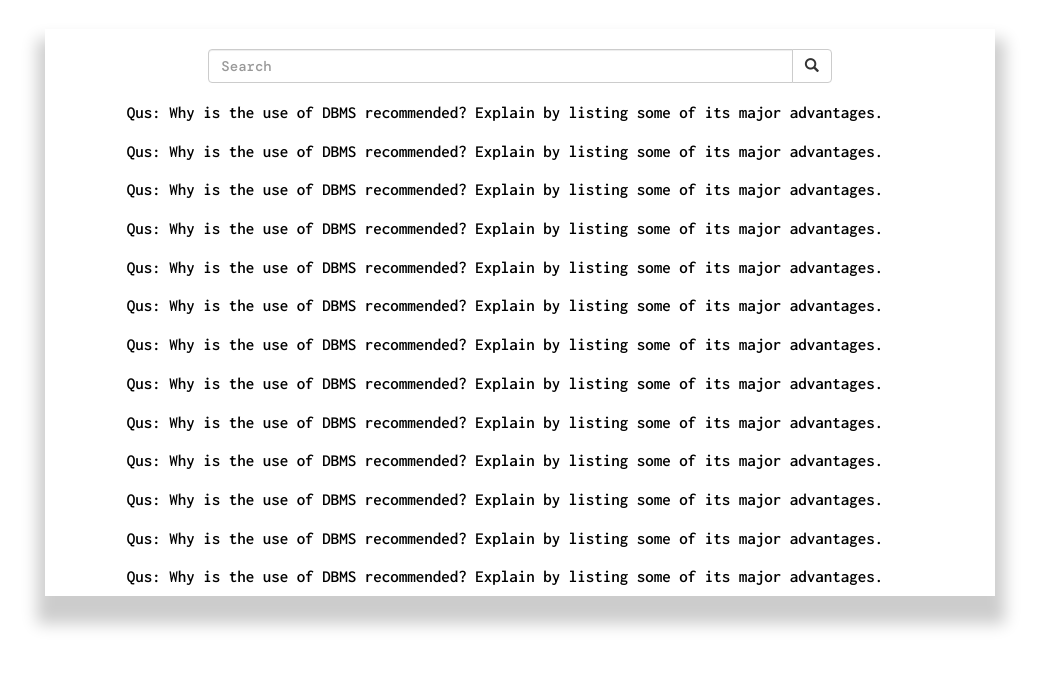
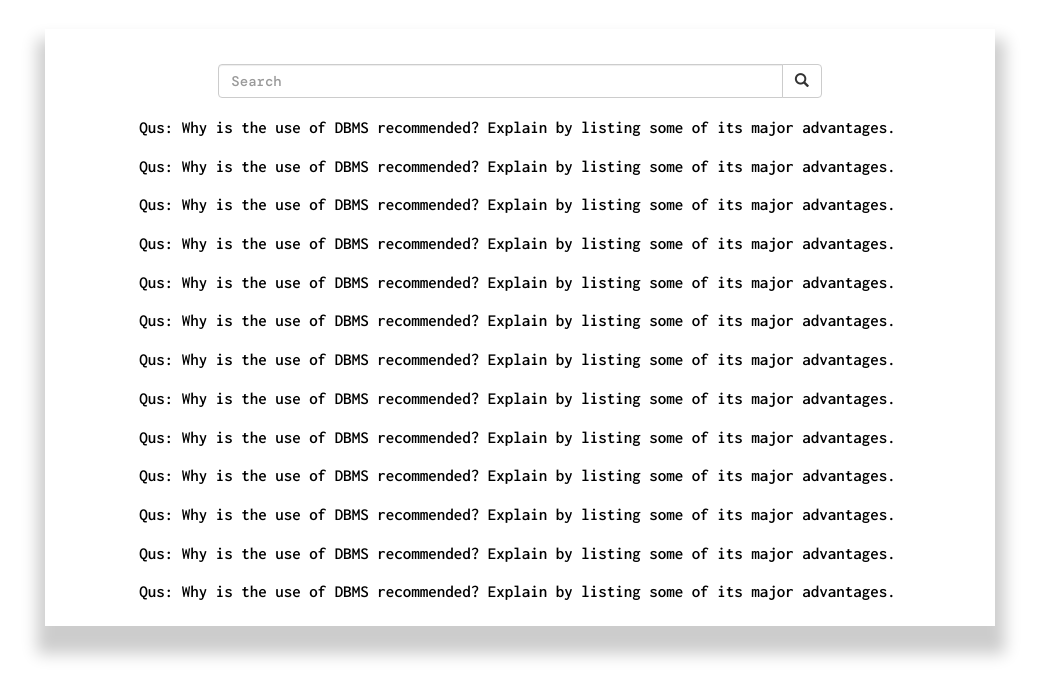
Before and after one commit to kuntalsarkar20/CSQueries, a PHP site: page /ViewAllQus.php in a window 1280 px wide. Shown: the part 51-749 px from the top of the page, without its empty margins (120-1161 px from the left). Run offline with PHP 8.4, Linux system fonts and the light colour scheme; some libraries are stand-ins or nearby versions.

Commit message:
Add Some

```diff
--- a/ViewAllQus.php
+++ b/ViewAllQus.php
@@ -4,8 +4,9 @@ include "Header.php";
 <section style="padding: 80px 0px 0px 0px;">
 <div class="container">
 	<div class="col-md-offset-1 col-lg-10 col-md-10 col-md-10 box1" style="padding: 20px 0px 0px 0px;border:px solid black;">
-		<div class="row">
-			<div class="col-md-offset-2 col-lg-8 col-md-8 col-sm-8">
+		<div class="row" style="padding:15px;">
+			<div class="col-lg-2 col-md-2 col-sm-12">&nbsp;</div>
+			<div class="col-lg-8 col-md-8 col-sm-8" style="padding: px;">
 				<div class="input-group">
 		        <input type="text" class="form-control" placeholder="Search" name="search">
 		        <div class="input-group-btn">
@@ -15,7 +16,8 @@ include "Header.php";
 		        </div>
 		      </div>
 			</div>
-			<div class="col-md-offset-1 col-lg-10 col-md-10 col-sm-10">
+			<div class="col-lg-2 col-md-2 col-sm-12">&nbsp;</div>
+			<div class="col-lg-offset-1 col-md-offset-1 col-lg-10 col-md-10 col-sm-12">
 				<h2>Qus: Why is the use of DBMS recommended? Explain by listing some of its major advantages.</h2>
 				<h2>Qus: Why is the use of DBMS recommended? Explain by listing some of its major advantages.</h2>
 				<h2>Qus: Why is the use of DBMS recommended? Explain by listing some of its major advantages.</h2>
```
Also changed, not shown: Template.png (added).
